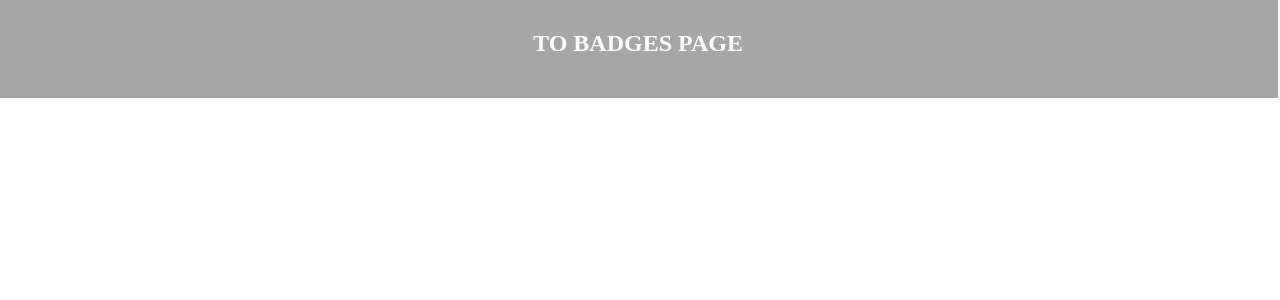
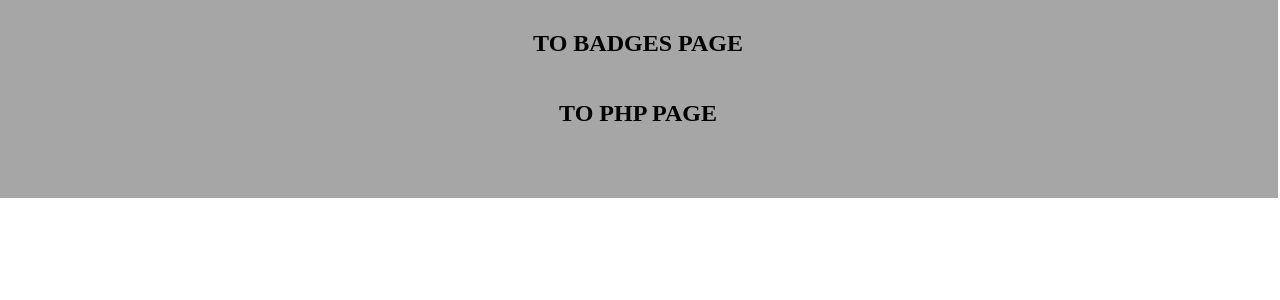
Before and after one commit to ConnorChristensen/CS290, a PHP site: page / in a window 1280 px wide. Shown: the top 300 px of the page. Run offline with PHP 8.4, Linux system fonts and the light colour scheme.

Commit message:
CSS change to make the PHP link visible

```diff
--- a/stylesheet.css
+++ b/stylesheet.css
@@ -5,7 +5,7 @@ html {
 nav {
     position: fixed;
     width: 100vw;
-    height: 100px;
+    height: 200px;
     margin-top: -10px;
     margin-left: -10px;
     background: rgba(62, 62, 62, 0.46);
@@ -13,7 +13,7 @@ nav {
 
 h1 {
     text-align: center;
-    color: white;
+    color: black;
 }
 
 a {
```
